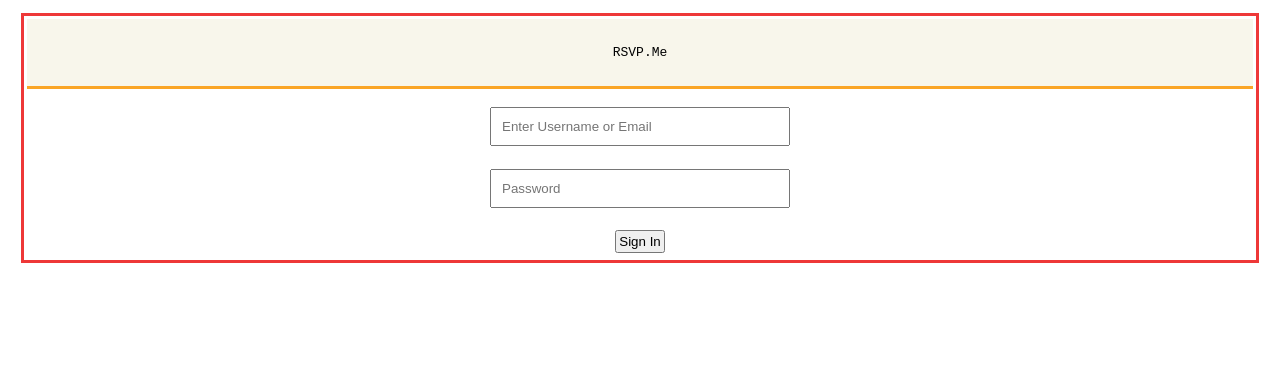
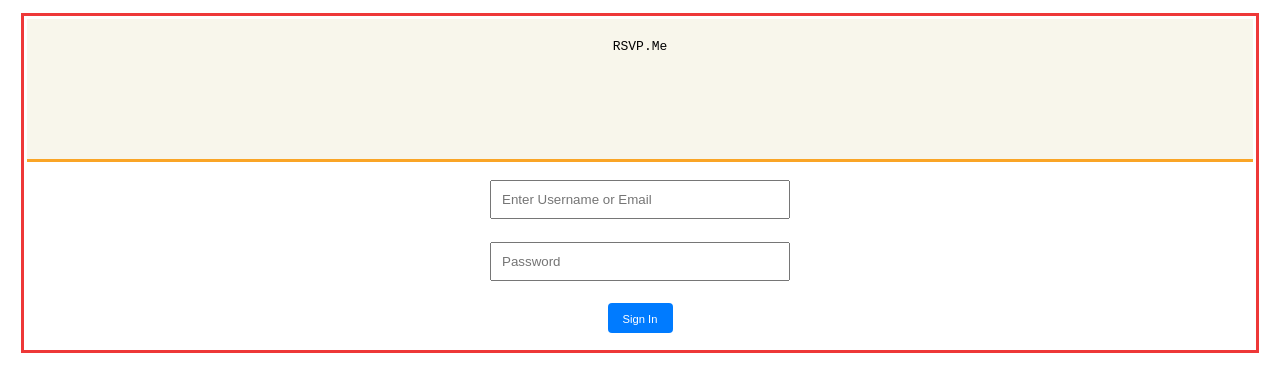
Before and after one commit to leslieyjkim/RSVP.Me, a React (Vite) app in the folder my_vite_app_React/: page / in a window 1280 px wide. Shown: the top 392 px of the page. Built offline with nearby package versions, Linux system fonts and the light colour scheme.

Commit message:
Style buttons & update README.md

```diff
--- a/my_vite_app_React/src/App.css
+++ b/my_vite_app_React/src/App.css
@@ -32,6 +32,39 @@ body {
   margin: .2em;
   margin-bottom: .5em;
   /* min-height: 5em; */
+}
+
+.Header {
+  position: relative;
+  padding: 20px; /* Adjust padding as needed */
+  height: 100px; /* Adjust height as needed */
+}
+
+.sign-out-button {
+  position: absolute;
+  bottom: 10px; /* Adjust the distance from the bottom */
+  right: 10px; /* Adjust the distance from the right */
+  padding: 10px; /* Adjust padding for inner spacing */
+  width: 65px; /* Set a fixed width */
+  height: 30px; /* Set a fixed height */
+  font-size: .7em; /* Adjust font size */
+  background-color: #007bff; /* Optional: button background color */
+  color: white; /* Optional: button text color */
+  border: none; /* Optional: remove button border */
+  border-radius: 4px; /* Optional: round button corners */
+  cursor: pointer; /* Optional: cursor style */
+}
+
+.sign-in-button {
+  padding: 10px; /* Adjust padding for inner spacing */
+  width: 65px; /* Set a fixed width */
+  height: 30px; /* Set a fixed height */
+  font-size: .7em; /* Adjust font size */
+  background-color: #007bff; /* Optional: button background color */
+  color: white; /* Optional: button text color */
+  border: none; /* Optional: remove button border */
+  border-radius: 4px; /* Optional: round button corners */
+  cursor: pointer; /* Optional: cursor style */
 }
 
 .LoginPage {
--- a/my_vite_app_React/src/components/Header.jsx
+++ b/my_vite_app_React/src/components/Header.jsx
@@ -14,7 +14,7 @@ const Header = function (props) {
     return (
         <div className="Header">
             <div>{props.text}</div>
-            {props.user && <button onClick={props.logout}>Sign Out</button>}
+            {props.user && <button className="sign-out-button" onClick={props.logout}>Sign Out</button>}
         </div>
     );
 };
--- a/my_vite_app_React/src/components/LoginPage.jsx
+++ b/my_vite_app_React/src/components/LoginPage.jsx
@@ -30,7 +30,7 @@ export default function LoginPage(props) {
                     onChange={e => setPassword(e.target.value)} />
                 </p>
                 <p className="submit">
-                    <button type="submit" name="commit">Sign In</button>
+                    <button className="sign-in-button" type="submit" name="commit">Sign In</button>
                 </p>
             </form>
         </div>
```
Also changed, not shown: 1 other file (tests, documents, lock files or other folders).
